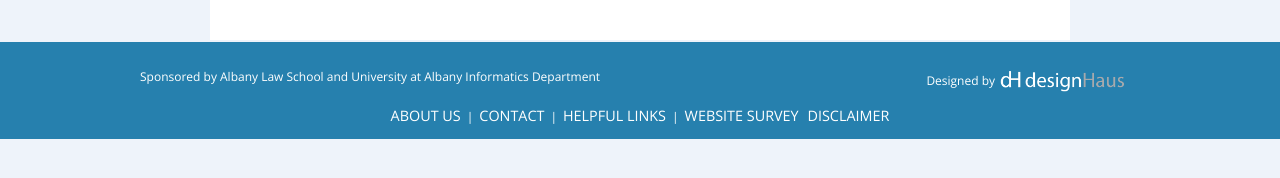
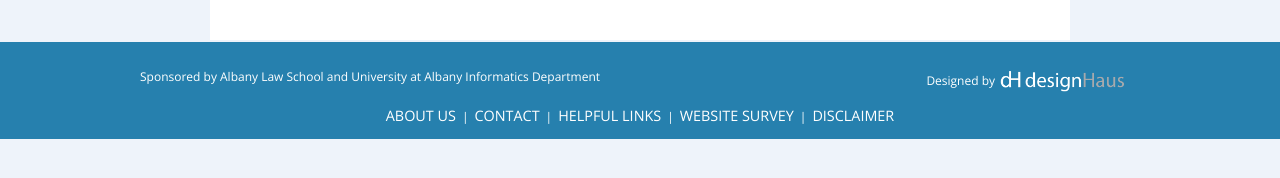
Before and after one commit to RRamsland/Tenant-Rights, a Jekyll site: the page built from disclaimer.html, in a window 1280 px wide. Shown: the part 211-389 px from the top of the page. Built offline with Jekyll 4.4.1, drawn with Linux system fonts in a browser that asks for light colours.

Commit message:
Added Divider to bottom nav

```diff
--- a/_includes/footer.html
+++ b/_includes/footer.html
@@ -6,7 +6,7 @@
 				<a class="bottom-link" href="{{ site.url}}/about-us">ABOUT US</a> |
 				<a class="bottom-link" href="{{ site.url}}/contact">CONTACT</a> |
 				<a class="bottom-link" href="{{ site.url}}/helpful-links">HELPFUL LINKS</a> |
-				<a class="bottom-link" href="http://goo.gl/forms/JMOvzsX1dt" target="_blank">WEBSITE SURVEY</a>
+				<a class="bottom-link" href="http://goo.gl/forms/JMOvzsX1dt" target="_blank">WEBSITE SURVEY</a> |
 				<a class="bottom-link" href="{{ site.url}}/disclaimer" target="_blank">DISCLAIMER</a>
 			</nav>
 		</div>
```
